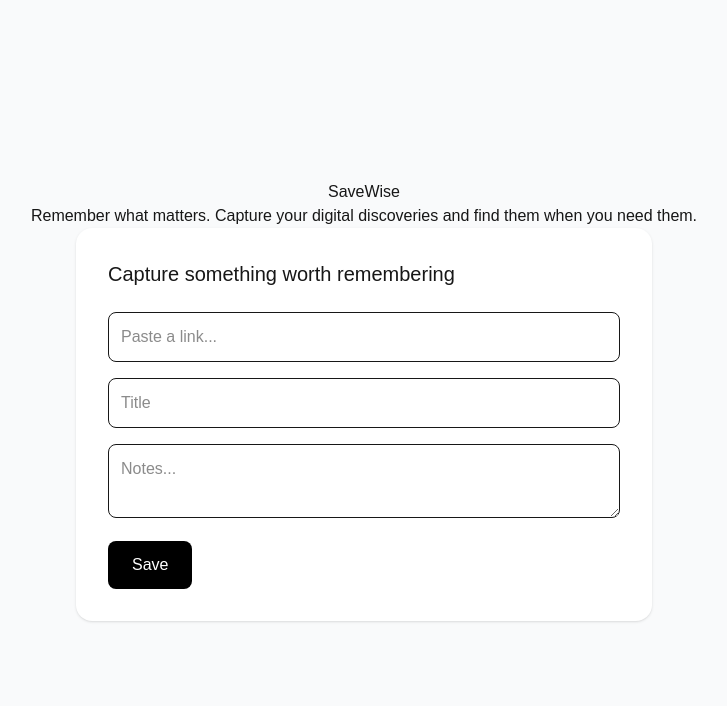
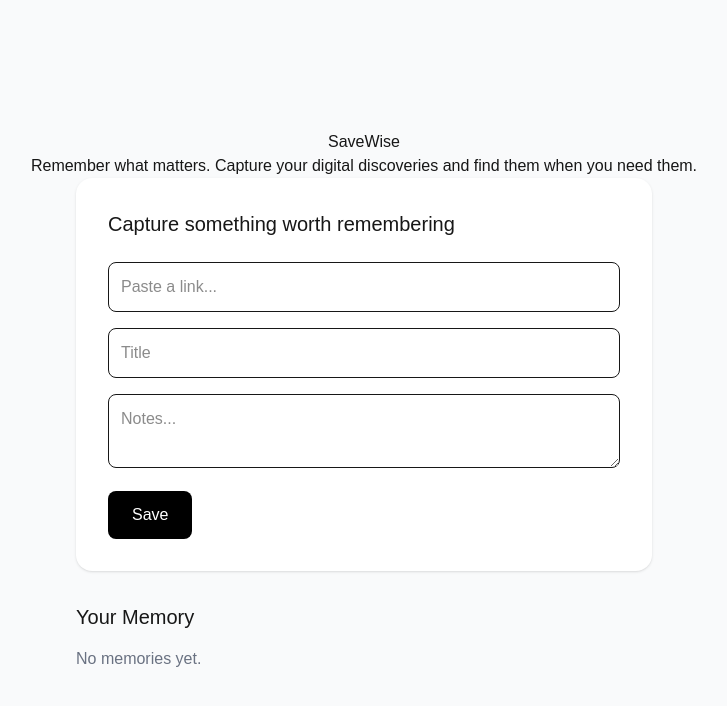
Before and after one commit to FBappInno/savewise, a Next.js app in the folder apps/web/: page / in a window 1280 px wide. Shown: the top 706 px of the page, without its empty margins (276-1003 px from the left). Built offline with nearby package versions, Linux system fonts and the light colour scheme.

Commit message:
feat(memory): keep multiple saved knowledge items

```diff
--- a/apps/web/app/page.tsx
+++ b/apps/web/app/page.tsx
@@ -1,4 +1,5 @@
 import CaptureForm from "@/components/CaptureForm";
+import MemoryList from "@/components/MemoryList";
 
 export default function Home() {
   return (
@@ -13,6 +14,7 @@
       </p>
 
       <CaptureForm />
+      <MemoryList />
     </main>
   );
 }
--- a/apps/web/components/CaptureForm.tsx
+++ b/apps/web/components/CaptureForm.tsx
@@ -21,9 +21,17 @@
     importance: 0,
   };
 
+  const existingItems = localStorage.getItem("savewise-items");
+
+  const items = existingItems
+  ? JSON.parse(existingItems)
+  : [];
+
+  items.push(item);
+
   localStorage.setItem(
-    "savewise-items",
-    JSON.stringify([item])
+  "savewise-items",
+  JSON.stringify(items)
   );
 
   setSaved(true);
--- /dev/null
+++ b/apps/web/components/MemoryList.tsx
@@ -0,0 +1,50 @@
+"use client";
+
+import { useEffect, useState } from "react";
+
+export default function MemoryList() {
+  const [items, setItems] = useState<any[]>([]);
+
+  useEffect(() => {
+    const storedItems = localStorage.getItem("savewise-items");
+
+    if (storedItems) {
+      setItems(JSON.parse(storedItems));
+    }
+  }, []);
+
+  return (
+    <div className="w-full max-w-xl mt-8">
+      <h2 className="mb-4 text-xl font-medium">
+        Your Memory
+      </h2>
+
+      {items.length === 0 && (
+        <p className="text-gray-500">
+          No memories yet.
+        </p>
+      )}
+
+      {items.map((item) => (
+        <div
+          key={item.id}
+          className="mb-4 rounded-2xl bg-white p-6 shadow-sm"
+        >
+          <h3 className="text-lg font-medium">
+            {item.title}
+          </h3>
+
+          <p className="mt-2 text-sm text-gray-500">
+            {item.url}
+          </p>
+
+          {item.notes && (
+            <p className="mt-3">
+              {item.notes}
+            </p>
+          )}
+        </div>
+      ))}
+    </div>
+  );
+}
```
